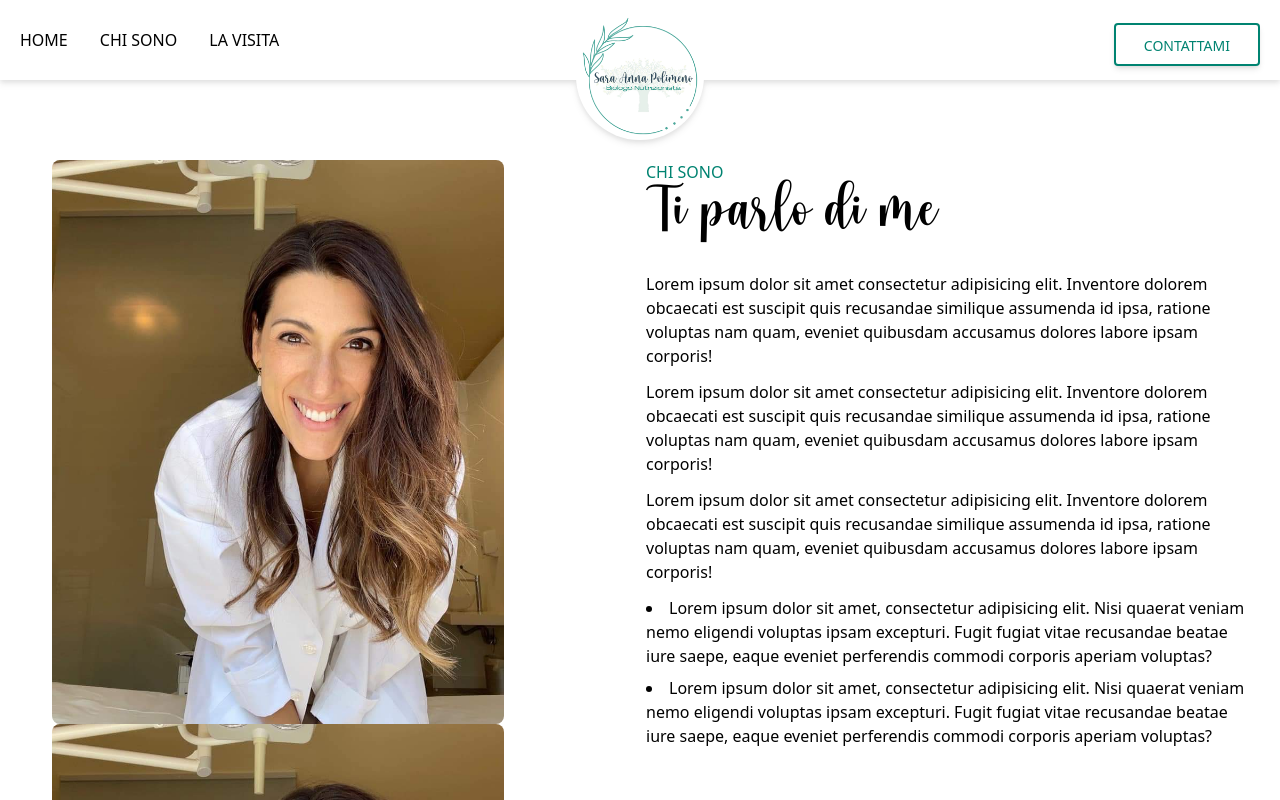
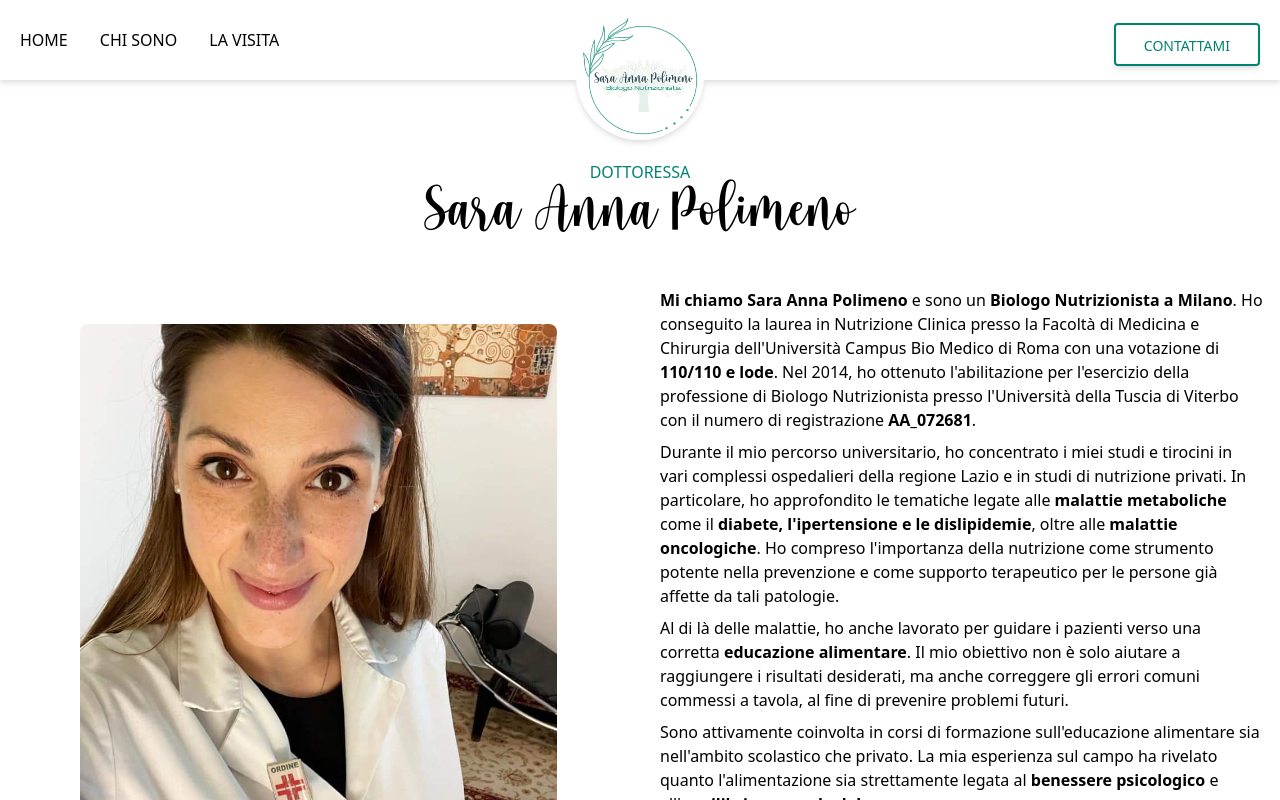
Before and after one commit to StefaniaFracasso/website-sarapolimeno, a React (Vite) app: page /chisono in a window 1280 px wide. Shown: the top 800 px of the page. Built offline with nearby package versions, Linux system fonts and the light colour scheme.

Commit message:
iniziato inserimento contenuti in "chisono"

```diff
--- a/src/App.jsx
+++ b/src/App.jsx
@@ -2,7 +2,7 @@ import { BrowserRouter, Routes, Route } from "react-router-dom";
 import Footer from "./components/Footer";
 import Homepage from "./components/Homepage";
 import Contacts from "./components/Contacts";
-import ChiSono from "./components/homepage/ChiSono";
+import ChiSono from "./components/ChiSono";
 import Header2 from "./components/Header2";
 
 function App() {
--- /dev/null
+++ b/src/components/ChiSono.jsx
@@ -0,0 +1,85 @@
+const ChiSono = () => {
+  return (
+    <div className="mt-20">
+      <div className="text-center">
+        <h5 className="text-m font-agrandir-GrandHeavy text-customGreen uppercase mb-2">
+          Dottoressa
+        </h5>
+        <h2 className="mb-8 text-5xl font-marteni">Sara Anna Polimeno</h2>
+      </div>
+      <div className="container grid md:grid-cols-2 gap-2 justify-center items-center mx-auto my-10">
+        <div
+          data-aos="fade-right"
+          data-aos-offset="300"
+          data-aos-easing="ease-in-sine"
+        >
+          <img
+            src="/assets/img/foto-sara-1.jpg"
+            alt="dr.ssa Sara Anna Polimeno"
+            className="rounded-lg w-3/4 mx-auto"
+          />
+        </div>
+        <div className="mx-4">
+          <div
+            data-aos="fade-left"
+            data-aos-offset="300"
+            data-aos-easing="ease-in-sine"
+          >
+            <p className="my-2">
+              <strong>Mi chiamo Sara Anna Polimeno</strong> e sono un{" "}
+              <strong>Biologo Nutrizionista a Milano</strong>. Ho conseguito la
+              laurea in Nutrizione Clinica presso la Facoltà di Medicina e
+              Chirurgia dell&apos;Università Campus Bio Medico di Roma con una
+              votazione di <strong>110/110 e lode</strong>. Nel 2014, ho
+              ottenuto l&apos;abilitazione per l&apos;esercizio della
+              professione di Biologo Nutrizionista presso l&apos;Università
+              della Tuscia di Viterbo con il numero di registrazione{" "}
+              <strong>AA_072681</strong>.
+            </p>
+
+            <p className="my-2">
+              Durante il mio percorso universitario, ho concentrato i miei studi
+              e tirocini in vari complessi ospedalieri della regione Lazio e in
+              studi di nutrizione privati. In particolare, ho approfondito le
+              tematiche legate alle <strong>malattie metaboliche</strong> come
+              il <strong>diabete, l&apos;ipertensione e le dislipidemie</strong>
+              , oltre alle <strong>malattie oncologiche</strong>. Ho compreso
+              l&apos;importanza della nutrizione come strumento potente nella
+              prevenzione e come supporto terapeutico per le persone già affette
+              da tali patologie.
+            </p>
+
+            <p className="my-2">
+              Al di là delle malattie, ho anche lavorato per guidare i pazienti
+              verso una corretta <strong>educazione alimentare</strong>. Il mio
+              obiettivo non è solo aiutare a raggiungere i risultati desiderati,
+              ma anche correggere gli errori comuni commessi a tavola, al fine
+              di prevenire problemi futuri.
+            </p>
+
+            <p className="my-2">
+              Sono attivamente coinvolta in corsi di formazione
+              sull&apos;educazione alimentare sia nell&apos;ambito scolastico
+              che privato. La mia esperienza sul campo ha rivelato quanto
+              l&apos;alimentazione sia strettamente legata al{" "}
+              <strong>benessere psicologico</strong> e all&apos;
+              <strong>equilibrio generale del corpo</strong>.
+            </p>
+
+            <p className="my-2">
+              Inoltre, sono una delle cofondatrici del progetto &quot;
+              <strong>Corpo e Mente</strong>&quot;, che prevede una stretta
+              collaborazione tra due figure professionali, ovvero uno
+              Psicoterapeuta e un Nutrizionista. Insieme, lavoriamo per
+              affrontare le problematiche legate ai disturbi del comportamento
+              alimentare, fornendo un supporto completo per il{" "}
+              <strong>benessere psicofisico</strong> dei nostri pazienti.
+            </p>
+          </div>
+        </div>
+      </div>
+    </div>
+  );
+};
+
+export default ChiSono;
--- a/src/components/Header2.jsx
+++ b/src/components/Header2.jsx
@@ -37,7 +37,7 @@ const Header2 = () => {
                 <Link to="/chisono">Chi sono</Link>
               </li>
               <li className="my-4 uppercase hover:text-customGreen text-bold">
-                <a href="/contact">La visita</a>
+                <a href="/laprimavisita">La visita</a>
               </li>
             </ul>
           </div>
@@ -102,13 +102,13 @@ const Header2 = () => {
             </div>
             <ul className="MENU-LINK-MOBILE-OPEN flex flex-col items-center justify-between min-h-[250px]">
               <li className="my-4 uppercase hover:text-customGreen text-bold">
-                <a href="/about">Home</a>
+                <Link to={"/"}>Home</Link>
               </li>
               <li className="my-4 uppercase hover:text-customGreen text-bold">
-                <a href="/portfolio">Chi sono</a>
+                <Link to={"/chisono"}>Chi sono</Link>
               </li>
               <li className="my-4 uppercase hover:text-customGreen text-bold">
-                <a href="/contact">La visita</a>
+                <Link to={"/laprimavisita"}>La visita</Link>
               </li>
               <li>
                 <Link to={"/contatti"}>
--- a/src/components/homepage/ChiSono.jsx
+++ /dev/null
@@ -1,72 +0,0 @@
-const ChiSono = () => {
-    return (
-      <div className="grid grid-cols-1 gap-4 lg:grid-cols-2 lg:gap-3 mx-8 my-20">
-        <div
-          data-aos="fade-right"
-          data-aos-offset="200"
-          data-aos-easing="ease-in-sine"
-        >
-          <img src="/assets/img/foto-sara-2.jpg"
-          alt="dr.ssa Sara Anna Polimeno"
-          className="rounded-lg w-3/4 translate-x-5"
-          />
-          <img src="/assets/img/foto-sara-2.jpg"
-          alt="dr.ssa Sara Anna Polimeno"
-          className="rounded-lg w-3/4 translate-x-5"
-          />
-        </div>
-        <div>
-          <div
-            data-aos="fade-left"
-            data-aos-offset="200"
-            data-aos-easing="ease-in-sine"
-          >
-            <h5 className="text-m font-agrandir-GrandHeavy text-customGreen uppercase mb-2">
-              Chi sono
-            </h5>
-            <h2 className="mb-8 text-5xl font-marteni">Ti parlo di me</h2>
-          </div>
-          <div
-            data-aos="fade"
-            data-aos-offset="500"
-            data-aos-easing="ease-in-sine"
-          >
-            <p className="my-3">
-              Lorem ipsum dolor sit amet consectetur adipisicing elit. Inventore
-              dolorem obcaecati est suscipit quis recusandae similique assumenda
-              id ipsa, ratione voluptas nam quam, eveniet quibusdam accusamus
-              dolores labore ipsam corporis!
-            </p>
-            <p className="my-3">
-              Lorem ipsum dolor sit amet consectetur adipisicing elit. Inventore
-              dolorem obcaecati est suscipit quis recusandae similique assumenda
-              id ipsa, ratione voluptas nam quam, eveniet quibusdam accusamus
-              dolores labore ipsam corporis!
-            </p>
-            <p className="my-3">
-              Lorem ipsum dolor sit amet consectetur adipisicing elit. Inventore
-              dolorem obcaecati est suscipit quis recusandae similique assumenda
-              id ipsa, ratione voluptas nam quam, eveniet quibusdam accusamus
-              dolores labore ipsam corporis!
-            </p>
-            <ul>
-              <li className="list-disc list-inside mb-2">
-                Lorem ipsum dolor sit amet, consectetur adipisicing elit. Nisi
-                quaerat veniam nemo eligendi voluptas ipsam excepturi. Fugit
-                fugiat vitae recusandae beatae iure saepe, eaque eveniet
-                perferendis commodi corporis aperiam voluptas?
-              </li>
-              <li className="list-disc list-inside mb-2">
-                Lorem ipsum dolor sit amet, consectetur adipisicing elit. Nisi
-                quaerat veniam nemo eligendi voluptas ipsam excepturi. Fugit
-                fugiat vitae recusandae beatae iure saepe, eaque eveniet
-                perferendis commodi corporis aperiam voluptas?
-              </li>
-            </ul>
-          </div>
-        </div>
-      </div>
-    );
-  };
-
-  export default ChiSono;
```
